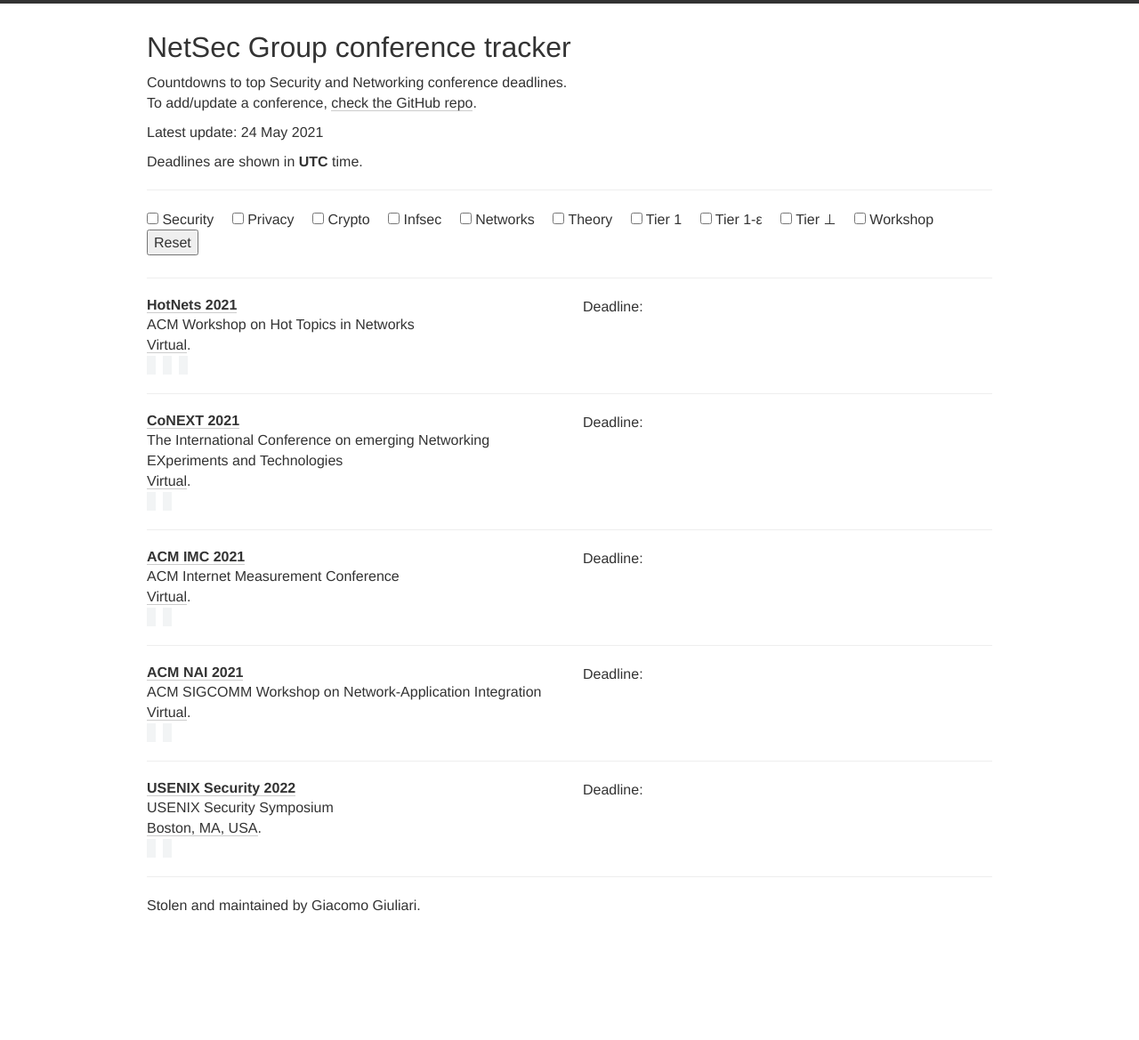
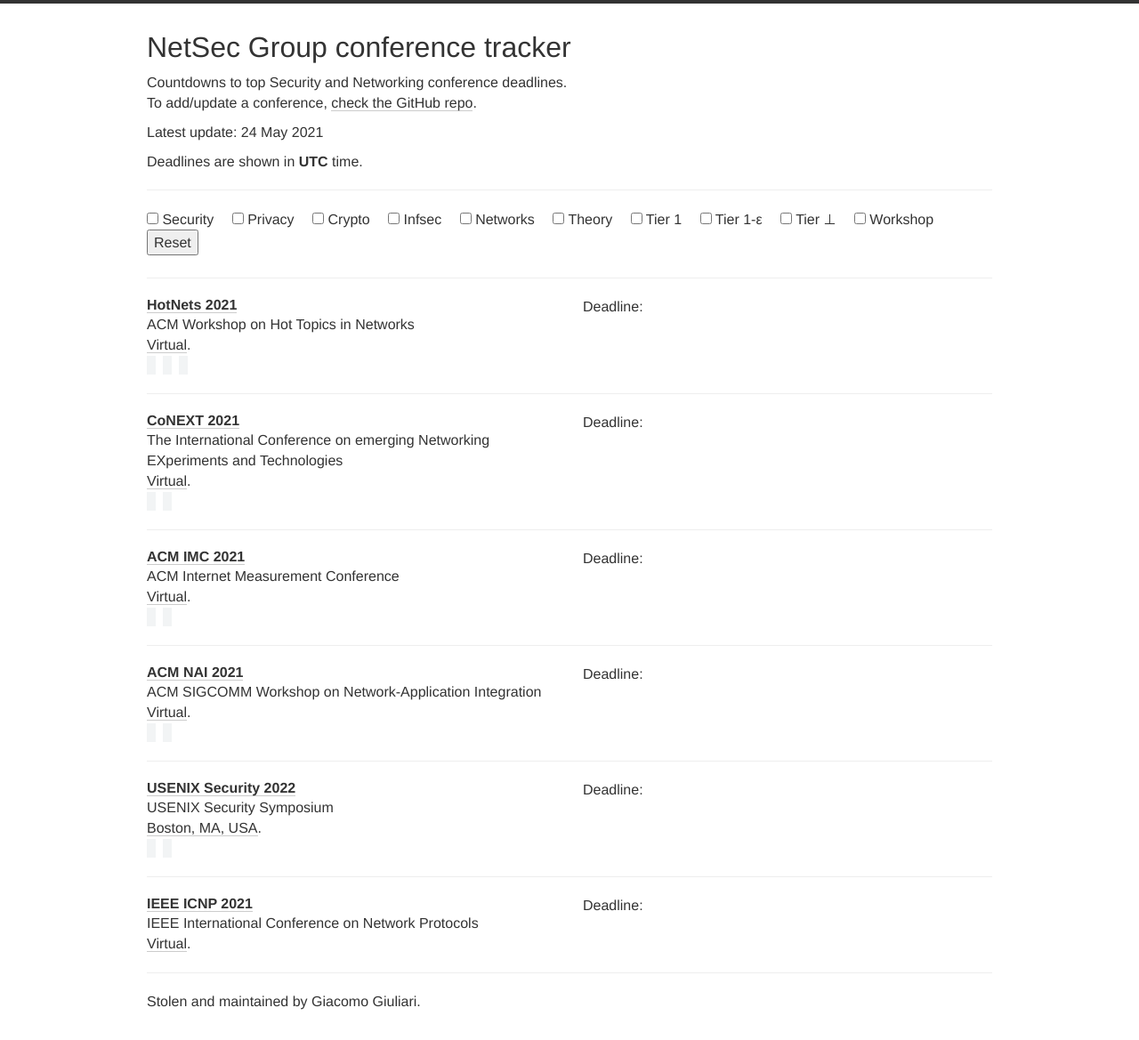
Before and after one commit to netsec-ethz/netsec-deadlines, a Jekyll site: the page built from index.html, in a window 1280 px wide. Shown: the whole page at 89% size. Built offline with Jekyll 4.4.1, drawn with Linux system fonts in a browser that asks for light colours; nearby versions of some CDN libraries; before the commit the page ends 1061 px from its top, so only the background shows below that.

Commit message:
Add ICNP

```diff
--- a/_data/conferences.yml
+++ b/_data/conferences.yml
@@ -52,3 +52,13 @@
     - "2021-10-12 23:59"
     - "2022-02-01 23:59"
   tags: [SEC, T1]
+
+- name: IEEE ICNP
+  description: IEEE International Conference on Network Protocols
+  year: 2021
+  link: https://icnp21.cs.ucr.edu/cfp.html
+  date: November 2-5, 2021
+  deadline: "2021-05-24 20:00"
+  abstract: "2021-05-17 20:00"
+  timezone: America/New_York  # EDT
+  place: Virtual
```
